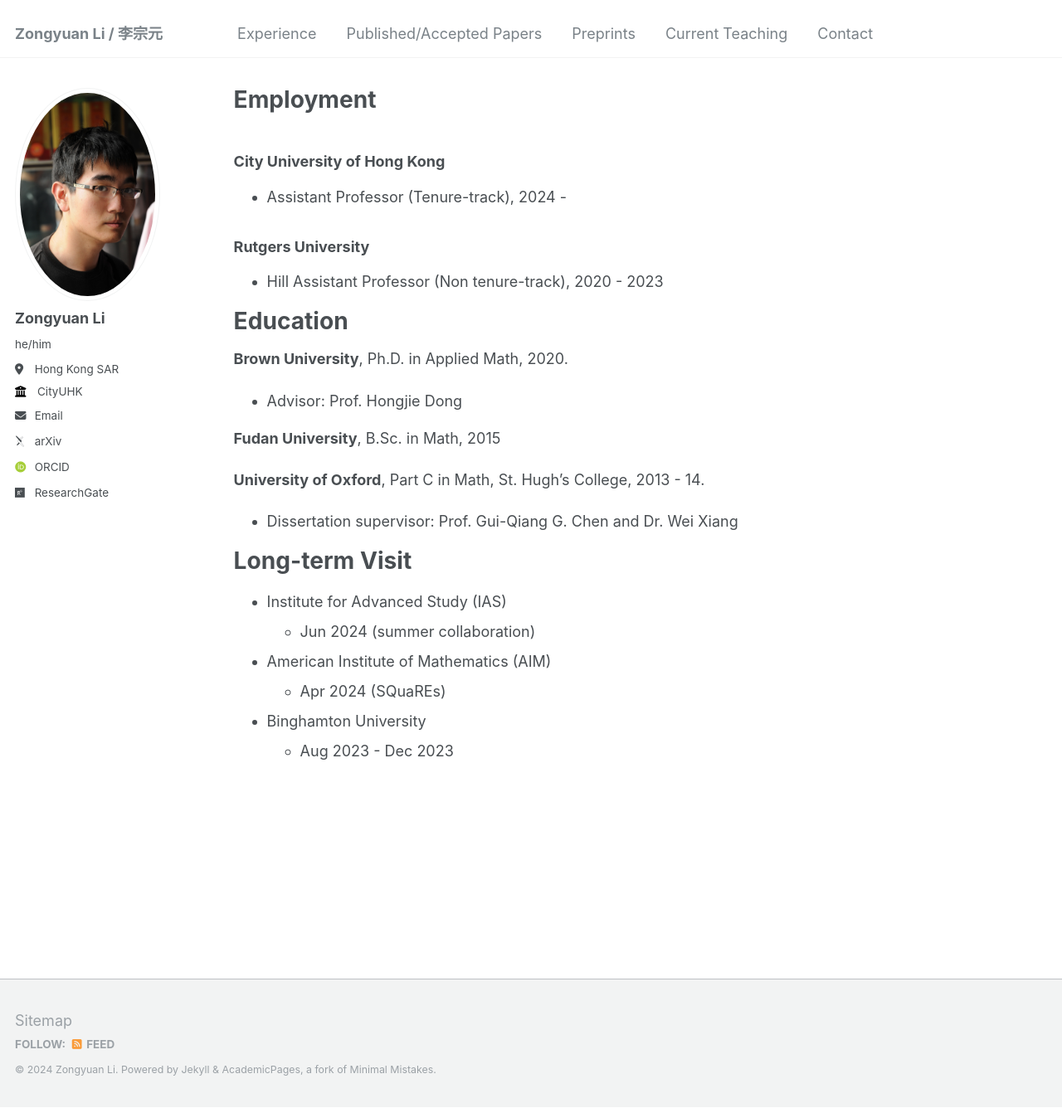
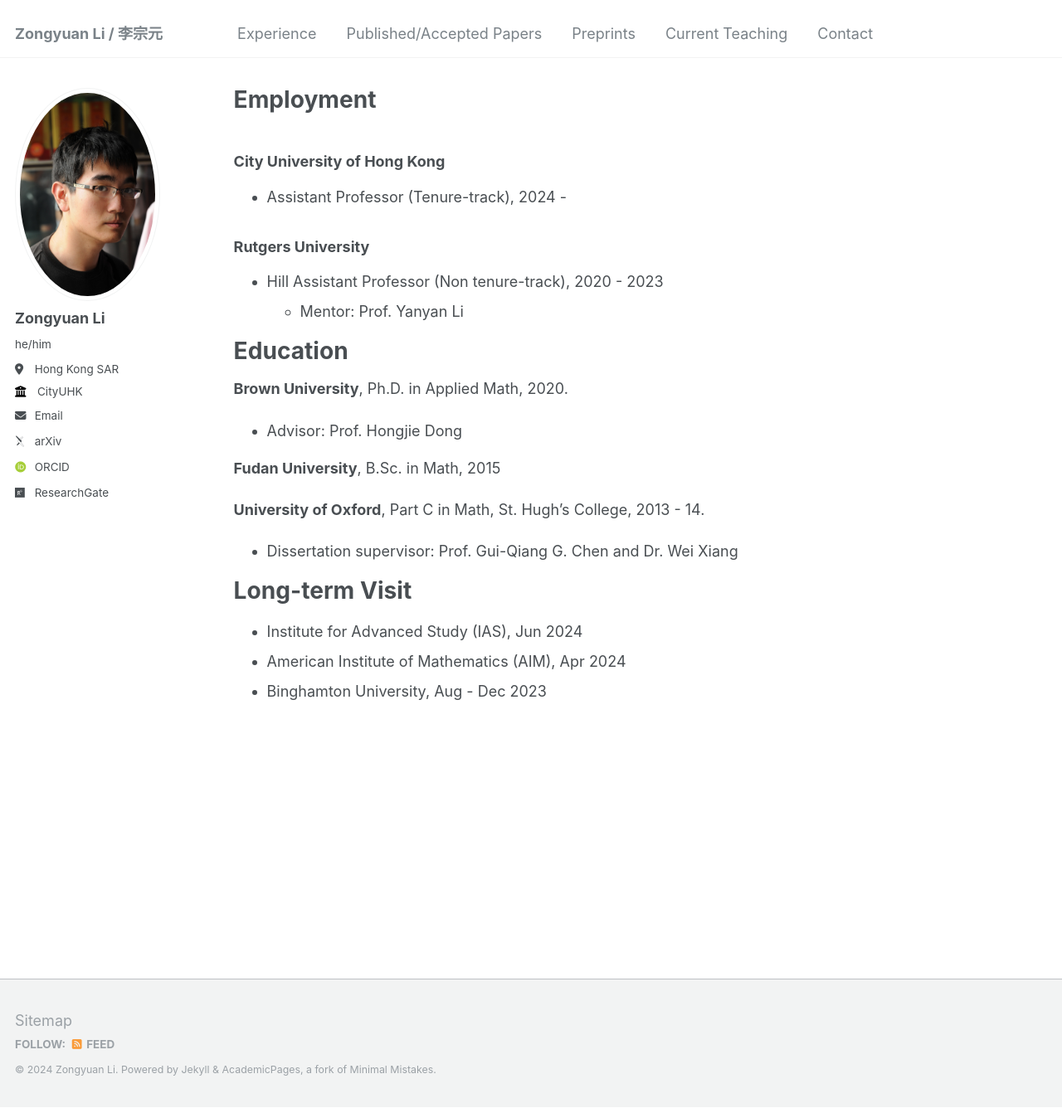
Before and after one commit to zongyuan-li/zongyuan-li.github.io, a Jekyll site: the page built from _pages/experience.md, in a window 1280 px wide and 1336 px high. Shown: the whole window at 83% size. Built offline with Jekyll 4.4.1, drawn with Linux system fonts in a browser that asks for light colours; some web fonts are replaced.

Commit message:
Update experience.md

```diff
--- a/_pages/experience.md
+++ b/_pages/experience.md
@@ -15,7 +15,7 @@
 
 ### Rutgers University
   * Hill Assistant Professor (Non tenure-track), 2020 - 2023
-<!--      * Mentor: Prof. Yanyan Li-->
+      * Mentor: Prof. Yanyan Li
 
 # Education
 
@@ -28,9 +28,9 @@
   * Dissertation supervisor: Prof. Gui-Qiang G. Chen and Dr. Wei Xiang
 
 # Long-term Visit
-  * Institute for Advanced Study (IAS)
-      * Jun 2024 (summer collaboration)
-  * American Institute of Mathematics (AIM)
-      * Apr 2024 (SQuaREs)
-  * Binghamton University
-      * Aug 2023 - Dec 2023
+  * Institute for Advanced Study (IAS), Jun 2024
+<!--       * Jun 2024 (summer collaboration)-->
+  * American Institute of Mathematics (AIM), Apr 2024
+<!--      * Apr 2024 (SQuaREs)-->
+  * Binghamton University, Aug - Dec 2023
+<!--      * Aug 2023 - Dec 2023-->
```
